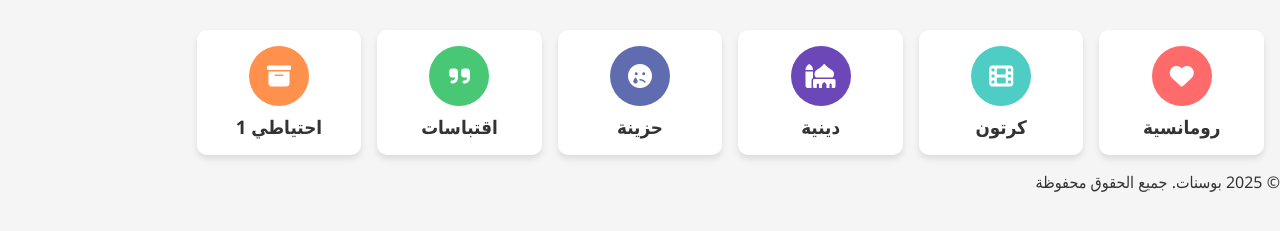
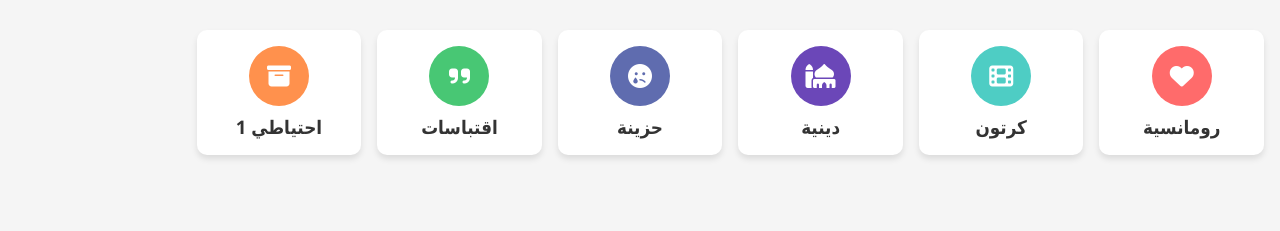
Before and after one commit to mohamedvbx123/Muhammaduuuf-, a plain HTML site: page index.html in a window 1280 px wide. Shown: the part 93-324 px from the top of the page. Drawn offline with Linux system fonts and the light colour scheme.

Commit message:
Update index.html

```diff
--- a/index.html
+++ b/index.html
@@ -3,7 +3,7 @@
 <head>
     <meta charset="UTF-8">
     <meta name="viewport" content="width=device-width, initial-scale=1.0">
-    <title>بوسنات</title>
+    <title>بوستات</title>
     <link rel="stylesheet" href="css/style.css">
     <link rel="stylesheet" href="css/themes.css">
     <link rel="stylesheet" href="https://cdnjs.cloudflare.com/ajax/libs/font-awesome/6.4.0/css/all.min.css">
@@ -63,7 +63,7 @@
     </main>
 
     <footer>
-        <p>© 2025 بوسنات. جميع الحقوق محفوظة</p>
+        <p></p>
     </footer>
 
     <script src="js/main.js"></script>
```
